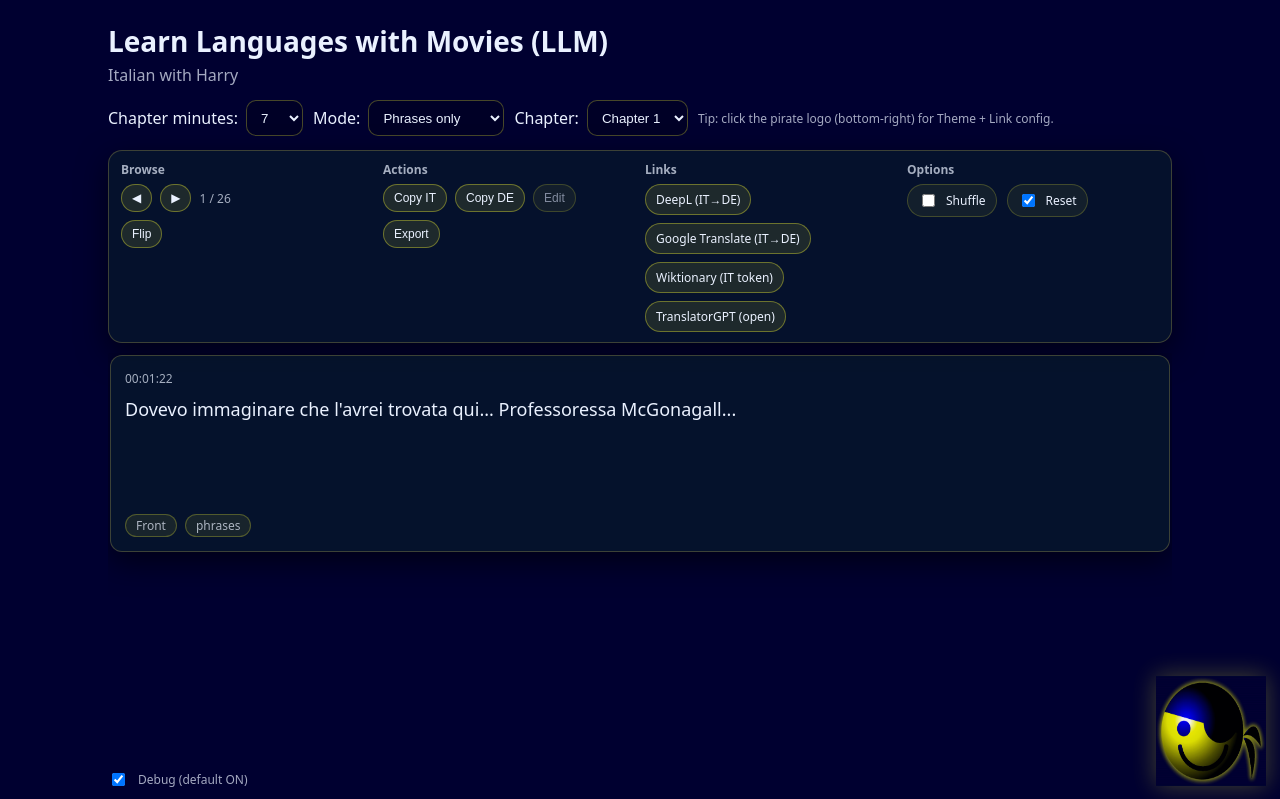
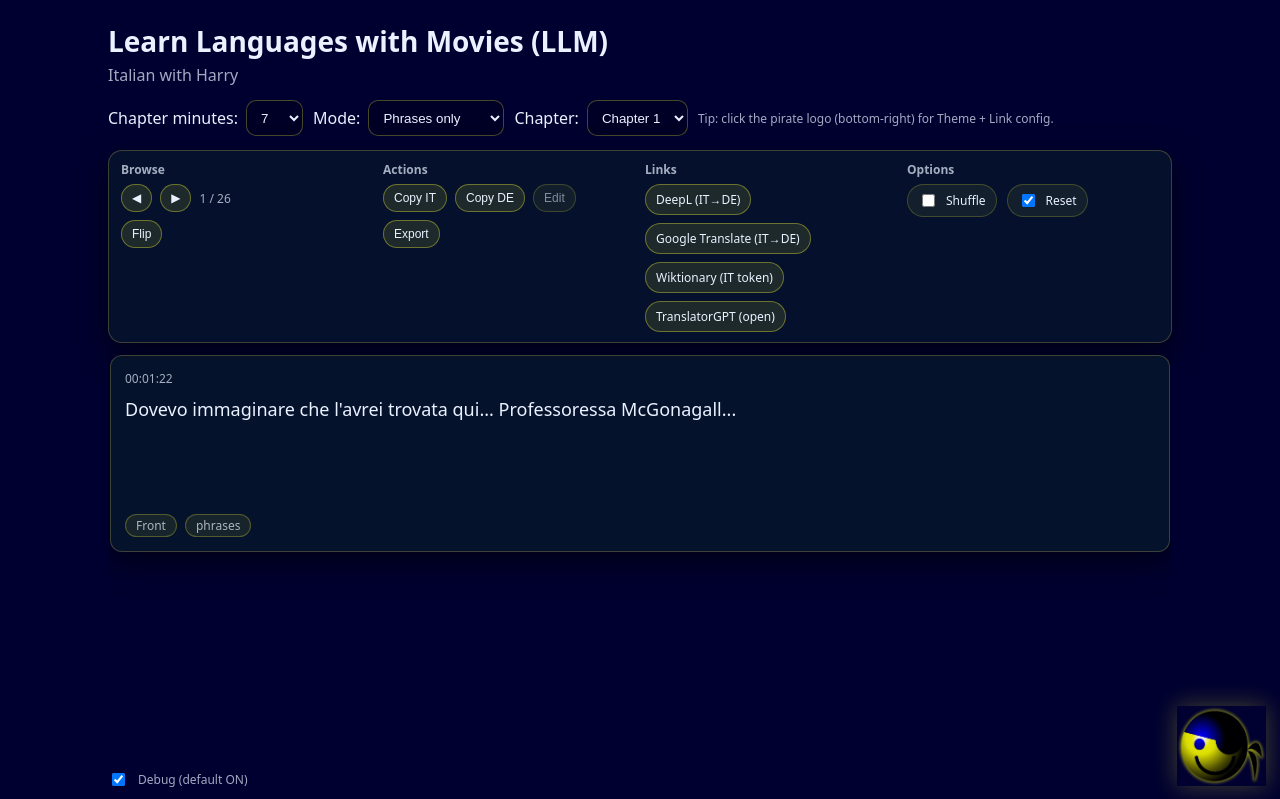
Before and after one commit to SP-202102/italian-with-harry, a plain HTML site: page web/index.html in a window 1280 px wide. Shown: the top 799 px of the page. Drawn offline with nearby package versions, Linux system fonts and the light colour scheme.

Commit message:
updated logo size (not square anymore)

```diff
--- a/web/styles.css
+++ b/web/styles.css
@@ -573,8 +573,8 @@ mark{
   position:fixed;
   right:14px;
   bottom:14px;
-  width:110px;
-  height:110px;
+  width:89px;
+  height:80px;
   z-index:50;
   opacity:0.95;
   pointer-events:none;
```
